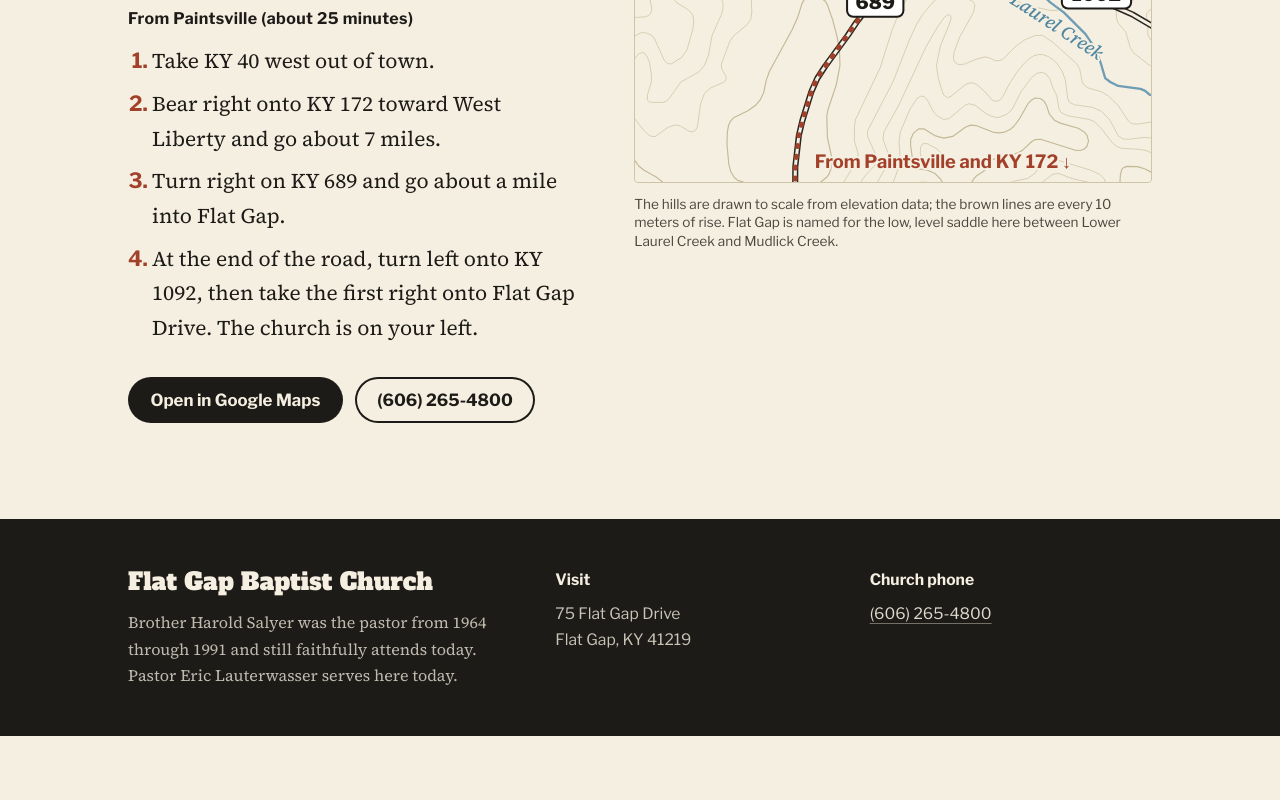
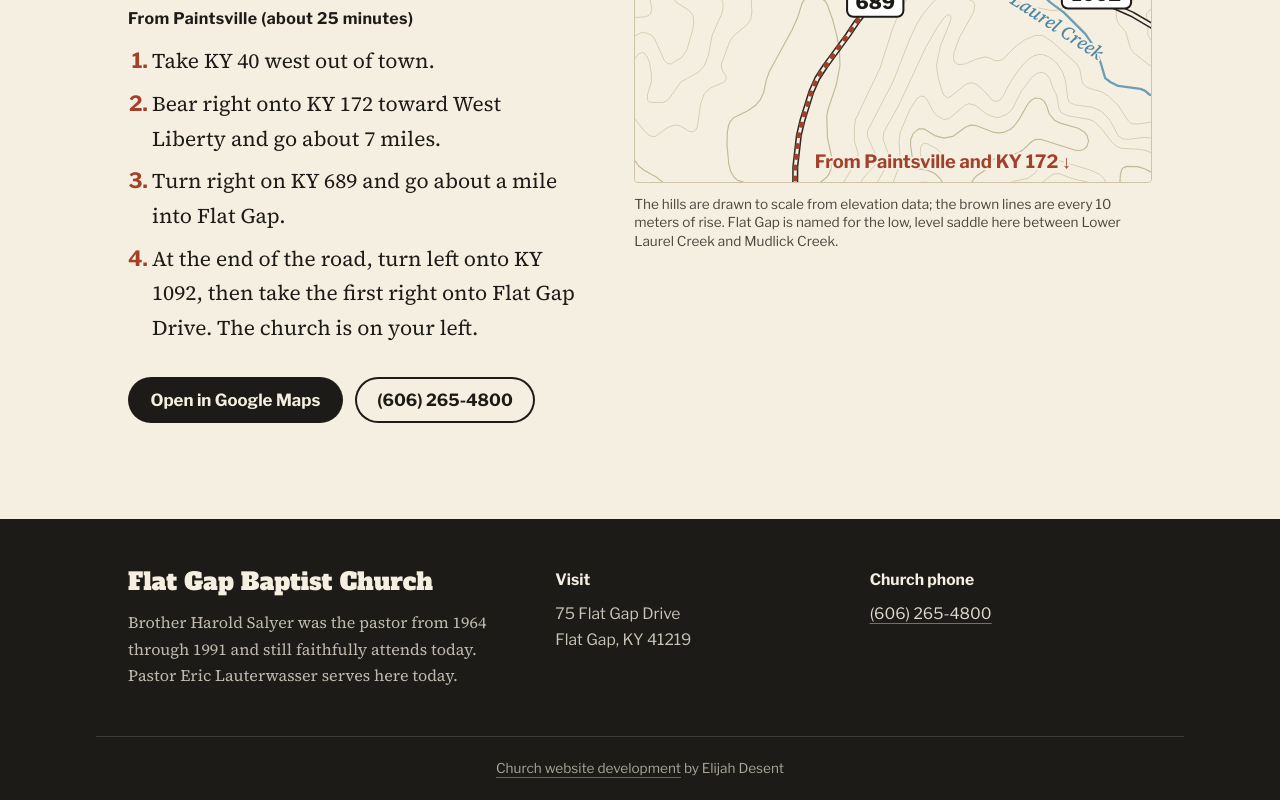
Before and after one commit to edesent/flatgapbaptist, a Next.js app: page / in a window 1280 px wide. Shown: the part 4881-5681 px from the top of the page. Before the commit the page ends 5617 px from the top, so only its background shows below. Built offline with nearby package versions, Linux system fonts and the light colour scheme; no server answers.

Commit message:
Added church website development credit to footer

```diff
--- a/src/app/page.tsx
+++ b/src/app/page.tsx
@@ -292,6 +292,17 @@ export default function Home() {
             </p>
           </div>
         </div>
+        <p className="wrap border-t border-paper/15 py-5 text-center font-sans text-[0.85rem] text-paper/65">
+          <a
+            href="https://www.elijahdesent.com/churches"
+            target="_blank"
+            rel="noopener"
+            className="underline decoration-paper/35 underline-offset-4 hover:text-paper"
+          >
+            Church website development
+          </a>{" "}
+          by Elijah Desent
+        </p>
       </footer>
     </>
   );
```
